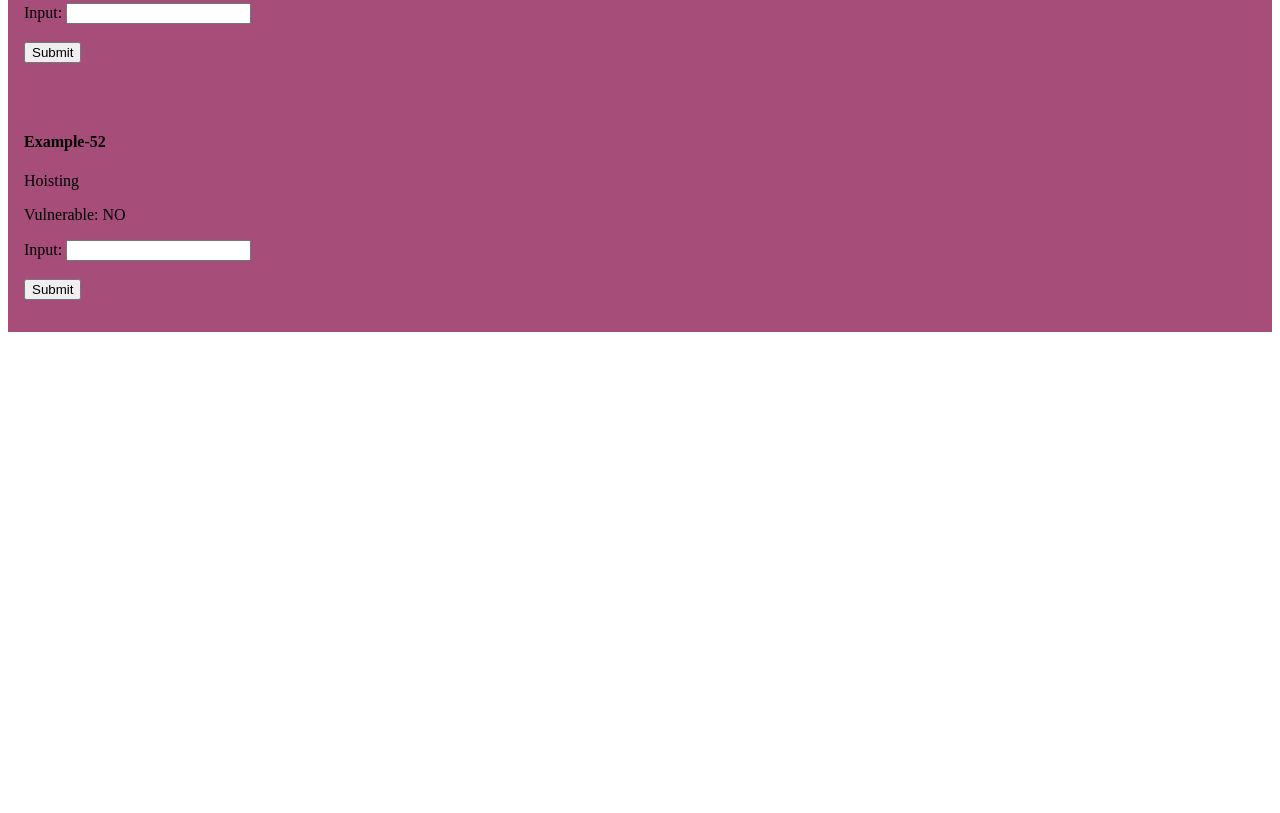
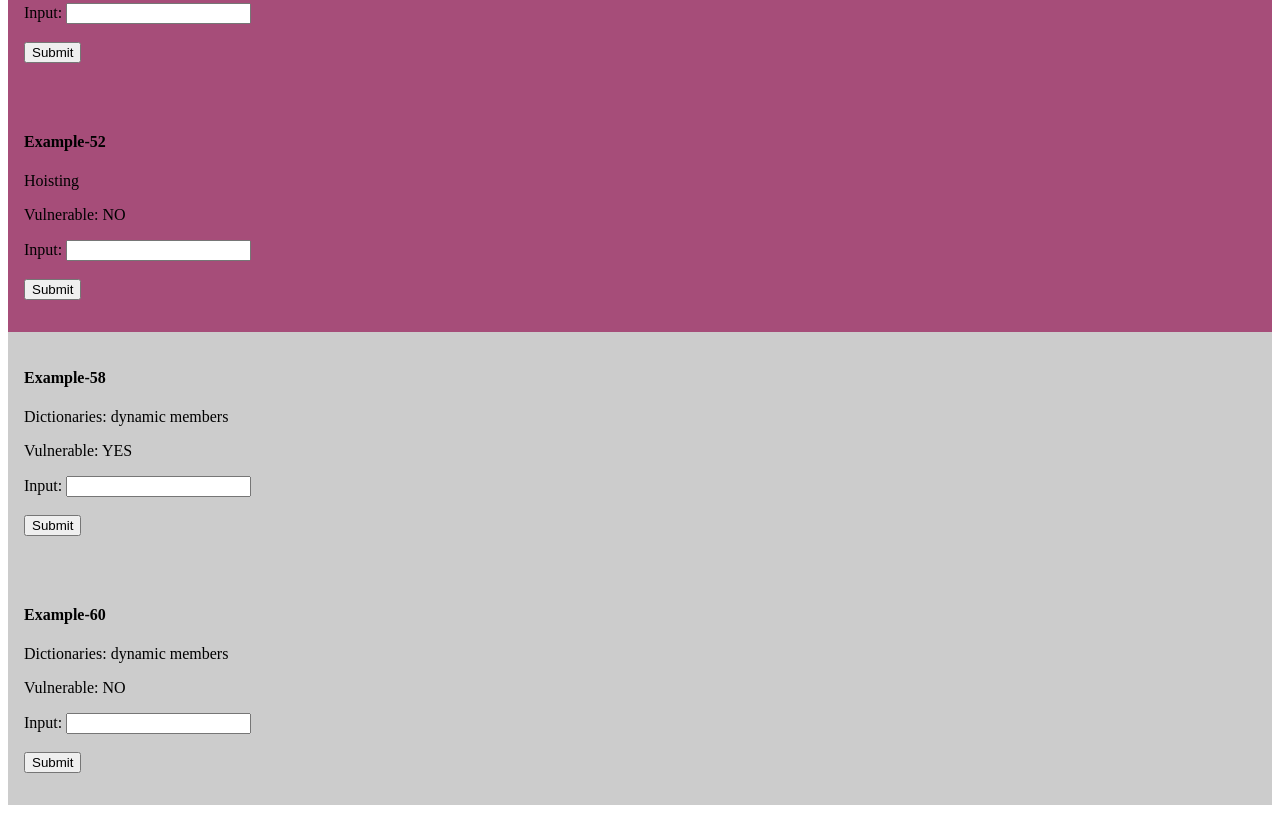
Before and after one commit to test-732-958/test-2023-01-31, a website: page public/index.html in a window 1280 px wide. Shown: the part 6850-7663 px from the top of the page. Before the commit the page ends 7190 px from the top, so only its background shows below. Drawn offline with Linux system fonts and the light colour scheme.

Commit message:
Add tests for the category 'Dictionaries: dynamic members'

```diff
--- a/public/index.html
+++ b/public/index.html
@@ -35,6 +35,9 @@
   }
   .hoisting {
     background: #A64D79;
+  }
+  .dict-dynamic {
+    background: #CCCCCC;
   }
 </style>
 </head>
@@ -847,5 +850,41 @@
   </div>
 <div id="end-of-example-56">
 
+<div id="example-58" class="even dict-dynamic">
+  <h4>Example-58</h4>
+  <p>
+  Dictionaries: dynamic members
+  </p>
+  <p>
+  Vulnerable: YES
+  </p>
+  <p>
+  <form action="/example-58" method="get">
+    <label for="input">Input:</label>
+    <input type="text" id="input" name="input"><br><br>
+    <input type="submit" value="Submit">
+  </form>
+  </p>
+  </div>
+<div id="end-of-example-58">
+
+<div id="example-60" class="even dict-dynamic">
+  <h4>Example-60</h4>
+  <p>
+  Dictionaries: dynamic members
+  </p>
+  <p>
+  Vulnerable: NO
+  </p>
+  <p>
+  <form action="/example-60" method="get">
+    <label for="input">Input:</label>
+    <input type="text" id="input" name="input"><br><br>
+    <input type="submit" value="Submit">
+  </form>
+  </p>
+  </div>
+<div id="end-of-example-60">
+
 </body>
 </html>
```
Also changed, not shown: main.js (+36 -0 lines).
